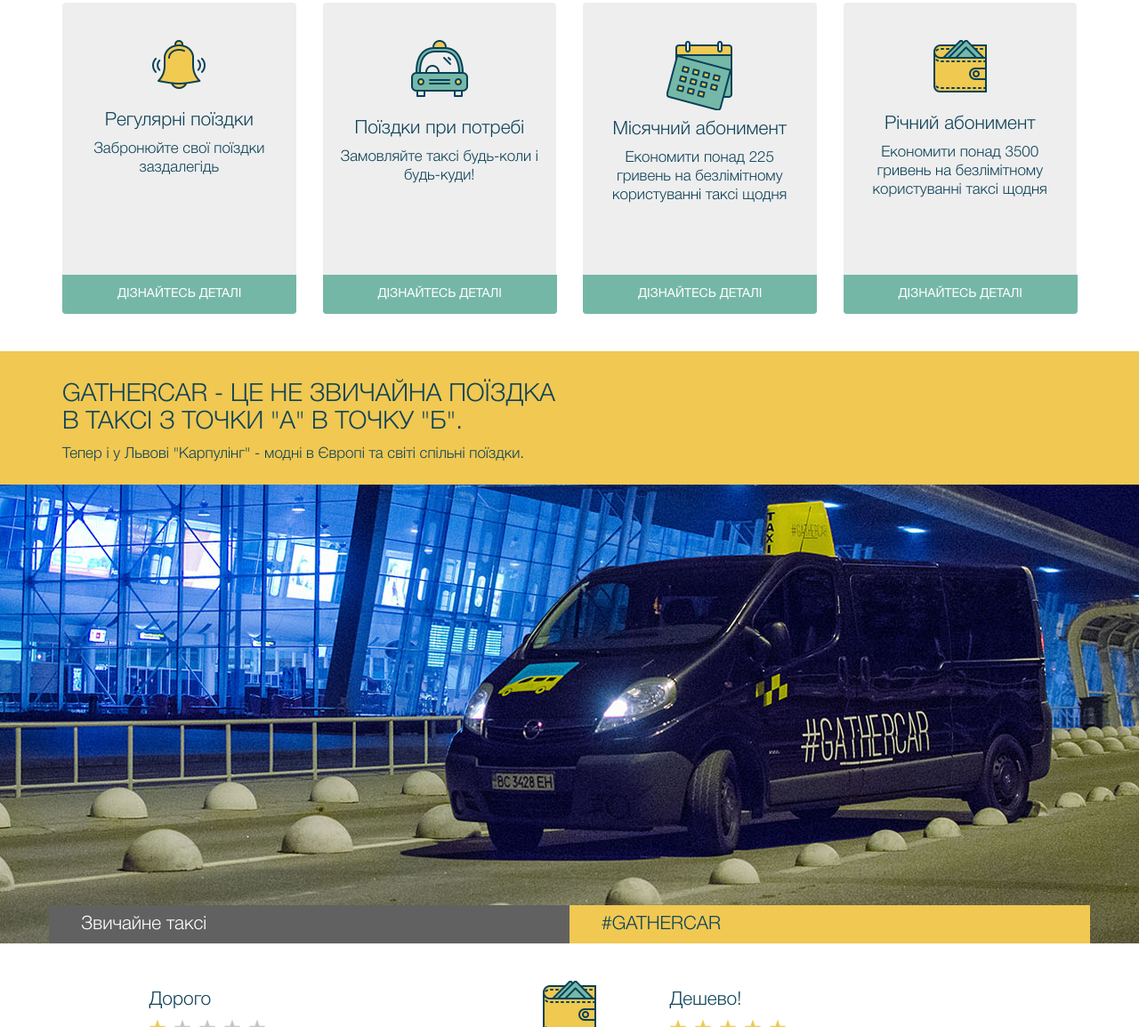
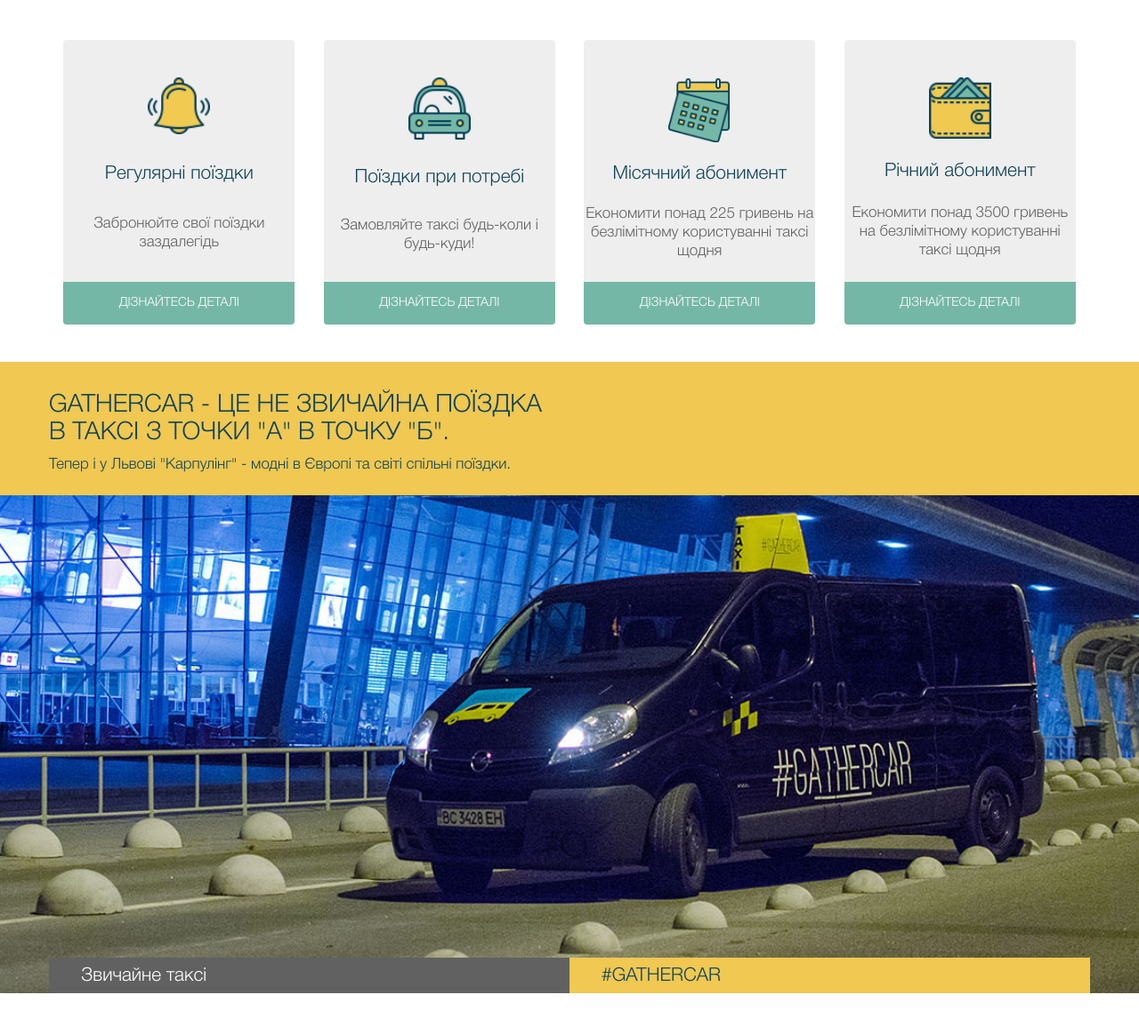
Before and after one commit to kostkost/GatherCar, a plain HTML site: page index.html in a window 1280 px wide. Shown: the part 1645-2800 px from the top of the page at 89% size. Drawn offline with nearby package versions, Linux system fonts and the light colour scheme; files whose address does not match are found by name.

Commit message:
4,5,6 section done

```diff
--- a/css/style.css
+++ b/css/style.css
@@ -61,6 +61,9 @@ p {
 }
 hr {
     border: 2px solid #f0c852;
+}
+a {
+    color: #75b7a6;
 }
 a:hover {
     color: #f0c852;
@@ -269,6 +272,7 @@ footer a img {
 
 .lowcost .item .gray {
     max-width: 200px;
+    width: 50%;
     height: 550px;
 }
 .carousel-control.left {
@@ -290,39 +294,39 @@ footer a img {
 
 
 /* ALSO */
-.also h5 {
-    width: 90%;
-    position: absolute;
-    bottom: 0;
+.also .gray {
+    text-align: center;
+    border-radius: 4px;
+    max-width: 260px;
+    min-height: 320px;
+    margin: 3em auto 0 auto;
+    display: flex;
+    flex-direction: column;
+    justify-content: space-between;
+    align-items: space-between;
+    align-content: space-between;
+}
+.also img {
+    width: 70px;
+    margin: 3em auto 0 auto;
+}
+.also p {
+    color: #616161;
+}
+.also a {
+    display: block;
+    color: #fff;
     background-color: #75b7a6;
     text-transform: uppercase;
     padding: 1em;
     border-radius: 0 0 4px 4px;
-    margin: 0;
-}
-.also a {
-    color: #fff;
 }
 .also a:hover {
     text-decoration: none;
-}
-
-.also h5:hover {
     background: #5e9285;
 }
 
-.also .col-sm-3 {
-    text-align: center;
-}
-.also .col-sm-3 .gray {
-    border-radius: 4px;
-    padding-top: 3em;
-    height: 70vh;
-    max-height: 350px;
-}
-.also .col-sm-3 p {
-    padding: 0 1em;
-}
+
 
 
 
@@ -334,27 +338,50 @@ footer a img {
 
 
 
-
-.compare {
-    margin-top: 0;
-    background-image: url(../img/bg_2.jpg);
-    background-position: right top;
-    background-repeat: no-repeat;
+/* BGCAR */
+.bgcar .bgcarimg {
+    background: url(../img/bg_2.jpg) right no-repeat;
+    background-size: cover;
+    height: 50vh;
+    max-height: 250px;
 }
-.compare .col-sm-6 {
+.bgcar .container {
+    position: relative;
+}
+.bgcar .row {
+    width: 100%;
+    position: absolute;
+    bottom: 0;
+}
+.bgcar .col-sm-6 {
     color: #fff;
-    margin-top: 473px;
     background-color: #616161;
 }
-.compare .col-sm-6:last-child {
+.bgcar .col-sm-6:last-child {
     color: #0f4359;
     text-transform: uppercase;
     background-color: #f0c852;
 }
-.compare .col-sm-6 h4 {
-    padding-left: 1em;
+.bgcar .col-sm-6 h4 {
+    padding: 1em;
+    margin:  0;
+}
+@media (min-width: 768px) {
+    .bgcar .col-sm-6 h4 {
+        padding: 0.4em 0 0.4em 1em;
+        margin:  auto;
+    }
+    .bgcar .bgcarimg {
+        min-height: 260px;
+        height: 70vh;
+        max-height: 1600px;
+    }
 }
 
+
+
+
+/* COMPARE */
 .compare .col-sm-4 {
     height: 100%;
 }
@@ -384,9 +411,10 @@ footer a img {
 
 
 
-
+/* HIGHTLEVEL */
 .hightLevel {
     padding: 4em 0;
+    background: #f3f3f3;
 }
 .hightLevel .col-md-6 p {
     color: #616161;
@@ -401,6 +429,20 @@ footer a img {
   width: 50%;
   height: 1px;
 }
+.hightLevel .social {
+    margin-left: 3em;
+    margin-bottom: 3em;
+}
+
+.hightLevel .col-md-4 {
+    background: url(../img/form_bg.png) center bottom no-repeat;
+    background-size: cover;
+    height: 685px;
+}
+.hightLevel .cyan {
+    background-color: #75b7a6;
+    border-top: 10px solid #f1c953;
+}
 .hightLevel .btn-success {
     font-size: 14px;
     padding: 1em;
--- a/index.html
+++ b/index.html
@@ -25,7 +25,7 @@
 
 
 
-
+<!--      HEADER    -->
     <nav class="navbar navbar-white navbar-fixed-top">
         <div class="container">
             <div class="navbar-header">
@@ -42,7 +42,7 @@
 
 
 
-
+<!--      AUTUMN        -->
     <section class="autumn bottom-3em">
         <div class="container">
             <div class="row">
@@ -62,6 +62,7 @@
 
 
 
+<!--      LOW COST      -->
       <section class="lowcost bottom-1em">
           <div class="container">
               <h3>Більше попутників  &rarr; менша вартість</h3>
@@ -182,40 +183,43 @@
       </section>
 
 
+
+
+<!--      ALSO      -->
       <section class="also bottom-3em">
           <div class="container">
               <h3 class="bottom-1em">Також ми пропонуємо:</h3>
               <div class="row">
-                  <div class="col-sm-3">
+                  <div class="col-sm-6 col-md-3">
                       <div class="gray">
                           <img src="img/bell.png" class="bottom-1em">
                           <h4>Регулярні поїздки</h4>
                           <p>Забронюйте свої поїздки заздалегідь</p>
-                          <h5><a href="#">Дізнайтесь Деталі</a></h5>
+                          <a href="#">Дізнайтесь Деталі</a>
                       </div>
                   </div>
-                  <div class="col-sm-3">
+                  <div class="col-sm-6 col-md-3">
                       <div class="gray">
                           <img src="img/car.png" class="bottom-1em">
                           <h4>Поїздки при потребі</h4>
                           <p>Замовляйте таксі будь-коли і будь-куди!</p>
-                          <h5><a href="#">Дізнайтесь Деталі</a></h5>
+                          <a href="#">Дізнайтесь Деталі</a>
                       </div>
                   </div>
-                  <div class="col-sm-3">
+                  <div class="col-sm-6 col-md-3">
                       <div class="gray">
                           <img src="img/calendar.png">
                           <h4>Місячний абонимент</h4>
                           <p>Економити понад 225 гривень на безлімітному користуванні таксі щодня</p>
-                          <h5><a href="#">Дізнайтесь Деталі</a></h5>
+                          <a href="#">Дізнайтесь Деталі</a>
                       </div>
                   </div>
-                  <div class="col-sm-3">
+                  <div class="col-sm-6 col-md-3">
                       <div class="gray">
                       <img src="img/purse.png" class="bottom-1em">
                       <h4>Річний абонимент</h4>
                       <p>Економити понад 3500 гривень на безлімітному користуванні таксі щодня</p>
-                          <h5><a href="#">Дізнайтесь Деталі</a></h5>
+                          <a href="#">Дізнайтесь Деталі</a>
                       </div>
                   </div>
               </div>
@@ -225,19 +229,23 @@
 
 
 
-
+<!--      ORANGE    -->
       <section class="orange">
           <div class="container">
+              <div class="row">
                   <h3>GatherCar - це не звичайна поїздка<br>в таксі з точки "А" в точку "Б".</h3>
                   <p>Тепер і у Львові "Карпулінг" - модні в Європі та світі спільні поїздки.</p>
+              </div>
           </div>
       </section>
 
 
 
-      <section class="compare bottom-3em">
+<!--      BGCAR    -->
+      <section class="bgcar bottom-3em">
+          <div class="bgcarimg"></div>
           <div class="container">
-              <div class="row bottom-3em">
+              <div class="row">
                   <div class="col-sm-6 hidden-xs">
                       <h4>Звичайне таксі</h4>
                   </div>
@@ -245,6 +253,12 @@
                       <h4>#Gathercar</h4>
                   </div>
               </div>
+          </div>
+      </section>
+
+<!--      COMPARE   -->
+      <section class="compare bottom-3em">
+          <div class="container">
               <div class="row">
                   <div class="col-sm-4 col-sm-offset-1 bad hidden-xs">
                       <h4>Дорого</h4>
@@ -322,6 +336,7 @@
                       <h4>Іноваційно</h4>
                       <img src="img/starsFive.png">
                       <p>Зручний мобільний додаток з широким функціоналом</p>
+                      <a href=""><img src="img/googleplay.png"></a>
                   </div>
               </div>
           </div>
@@ -330,7 +345,7 @@
 
 
 
-      <section class="hightLevel gray">
+      <section class="hightLevel">
           <div class="container">
               <div class="row">
                   <div class="col-md-6">
@@ -357,11 +372,13 @@
                         </div>
                         <div class="media-body">
                             <p>Після індивідуального розгляду Вашого звернення буде прийнято невідкладні заходи щодо оптимізації процесу обслуговування. Ми гарантуємо повернення сплаченої оплати за проїзд. Крім того, ми подаруємо безкоштовну наступну поїздку, щоб Ви переконались, що зауваження повністю враховані.</p>
+                            <a href="#"><img class="social" src="img/social.png"></a>
                         </div>
                     </div>
                   </div>
                   <div class="col-md-4 col-md-offset-2">
-                      <div class="col-sm-12">
+
+                      <div class="col-sm-12 cyan">
                             <h2>Почніть їздити дешевше</h2>
                             <div class="media">
                                 <div class="media-left">
@@ -371,6 +388,9 @@
                                     <p>Зареєструйтесь зараз та прийміть участь в розіграші місячного абонементу</p>
                                 </div>
                             </div>
+                      </div>
+
+                      <div class="col-sm-12">
                             <form>
                               <div class="form-group">
                                 <label for="inputName">Ваше ім'я</label>
```
Also changed, not shown: img/form_bg.png (added), img/googleplay.png (added), img/social.png (added). Lines whose indentation alone changed are shown as unchanged.
